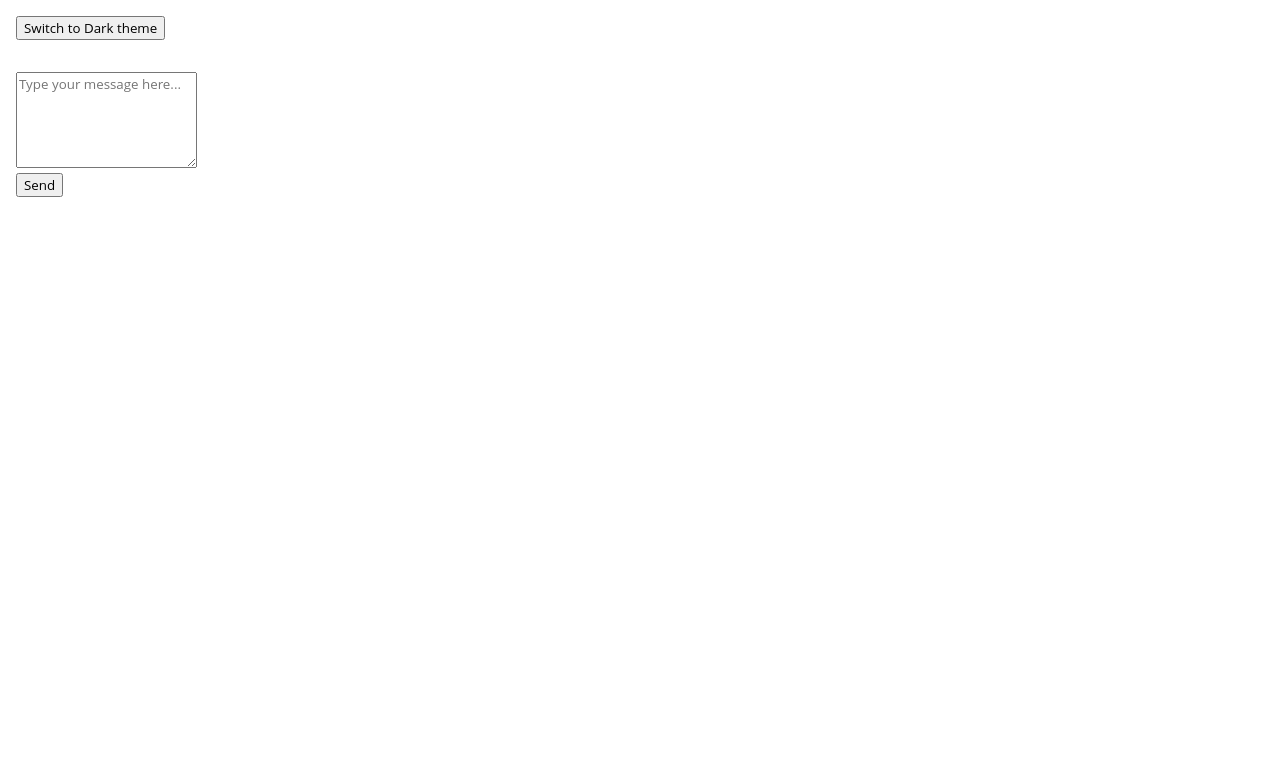
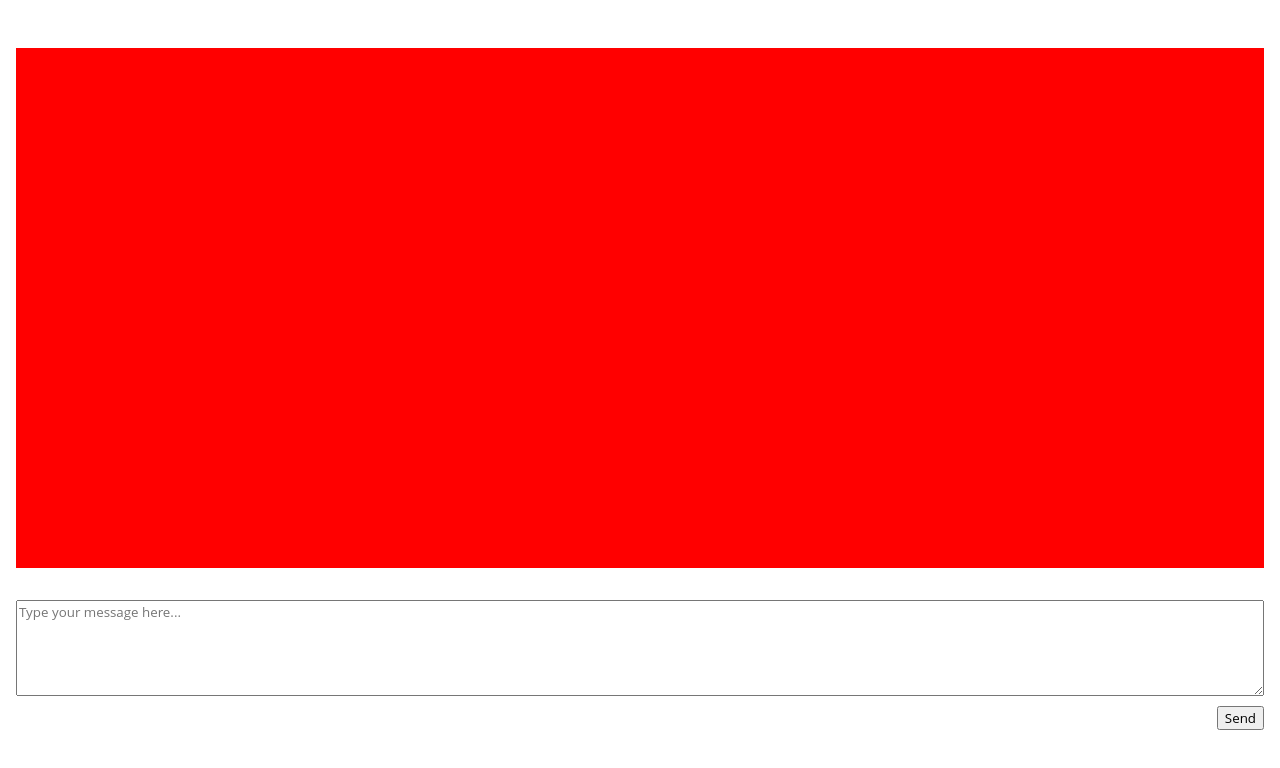
Before and after one commit to kontextso/sdk-react-demo, a Next.js app: page / in a window 1280 px wide. Shown: the top 768 px of the page. Built offline with nearby package versions, Linux system fonts and the light colour scheme; what @kontextso/sdk-react would draw is missing.

Commit message:
simple demo

```diff
--- a/src/app/page.tsx
+++ b/src/app/page.tsx
@@ -9,6 +9,7 @@ interface Message {
   role: string;
   content: string;
   createdAt: Date;
+  height: number;
 }
 
 const getRandomId = () => {
@@ -18,6 +19,8 @@ const getRandomId = () => {
 export default function Home() {
   const [theme, setTheme] = useState<"light" | "dark">("light");
   const [isLoading, setIsLoading] = useState(false);
+
+  const [lastAssistantId, setLastAssistantId] = useState<string | null>(null);
 
   const [conversationId] = useState(() => getRandomId());
   const [userId] = useState(() => getRandomId());
@@ -34,7 +37,8 @@ export default function Home() {
       id: getRandomId(),
       role: "user",
       content: message,
-      createdAt: new Date()
+      createdAt: new Date(),
+      height: 150 + Math.floor(Math.random() * 100)
     }]);
 
     // simulate loading chat response with the assistant role
@@ -43,23 +47,21 @@ export default function Home() {
     setTimeout(() => {
       setIsLoading(false);
 
+      const lastId = getRandomId()
       setMessages((prevMessages) => [...prevMessages, {
-        id: getRandomId(),
+        id: lastId,
         role: "assistant",
         content: "This is a test response from the assistant.",
-        createdAt: new Date()
+        createdAt: new Date(),
+        height: 150 + Math.floor(Math.random() * 100)
       }]);
-    }, 5000);
+      setLastAssistantId(lastId);
+    }, 1000);
   }
 
   return (
     <div className="container" data-theme={theme}>
       <div className="page">
-        <header>
-          <button onClick={() => setTheme(theme === "light" ? "dark" : "light")}>
-            Switch to {theme === "light" ? "Dark" : "Light"} theme
-          </button>
-        </header>
         <main>
           <AdsProvider
             messages={messages}
@@ -80,26 +82,69 @@ export default function Home() {
             }}
             */
           >
-            <div>
-              {messages.map((message) => (
-                <div key={message.id}>
-                  <p><strong>{message.role}</strong>: </p>
-                  <p>{message.content}</p>
+            <div
+              style={{
+                backgroundColor: "red",
+                minHeight: "500px",
+                padding: "10px",
+                columnGap: "12px",
+                columns: "3",
+              }}
+            >
 
-                  <InlineAd
-                    code={PLACEMENT_CODE}
-                    messageId={message.id}
-                    theme={`v2-${theme}`}
-                  />
-                </div>
-              ))}
+            {lastAssistantId && (
+                <InlineAd
+                  code={PLACEMENT_CODE}
+                  messageId={lastAssistantId}
+                  wrapper={(children) => (
+                    <div
+                      style={{
+                        breakInside: "avoid",
+                        marginBottom: "12px",
+                        background: "white",
+                        borderRadius: "8px",
+                        padding: "6px",
+                        height: "400px",
+                      }}
+                    >
+                      {children}
+                    </div>
+                  )}
+                />
+            )}
 
-              {isLoading && <p>Loading...</p>}
-          </div>
+              {messages
+                .filter((message) => message.role === "assistant")
+                .map((message) => (
+                  <div
+                    key={message.id}
+                    style={{
+                      breakInside: "avoid",
+                      marginBottom: "12px",
+                      background: "white",
+                      borderRadius: "8px",
+                      padding: "6px",
+                    }}
+                  >
+                    <img
+                      src={`https://picsum.photos/300/${message.height}?random=${message.id}`}
+                      style={{
+                        width: "100%",
+                        height: "auto",
+                        borderRadius: "6px",
+                        display: "block",
+                      }}
+                      alt="Random image"
+                    />
+                  </div>
+                ))}
+            </div>
+
           </AdsProvider>
         </main>
         <footer>
-          <form onSubmit={onSubmit}>
+        {isLoading && <p style={{ textAlign: "center", marginTop: "20px" }}>Loading...</p>}
+          <form onSubmit={onSubmit} style={{ display: "flex", flexDirection: "column", gap: "10px" }}>
             <textarea
               name="message"
               disabled={isLoading}
@@ -107,7 +152,7 @@ export default function Home() {
               rows={5}
               placeholder="Type your message here..."
             />
-            <div>
+            <div style={{ display: "flex", justifyContent: "flex-end" }}>
               <button type="submit" disabled={isLoading}>Send</button>
             </div>
           </form>
```
